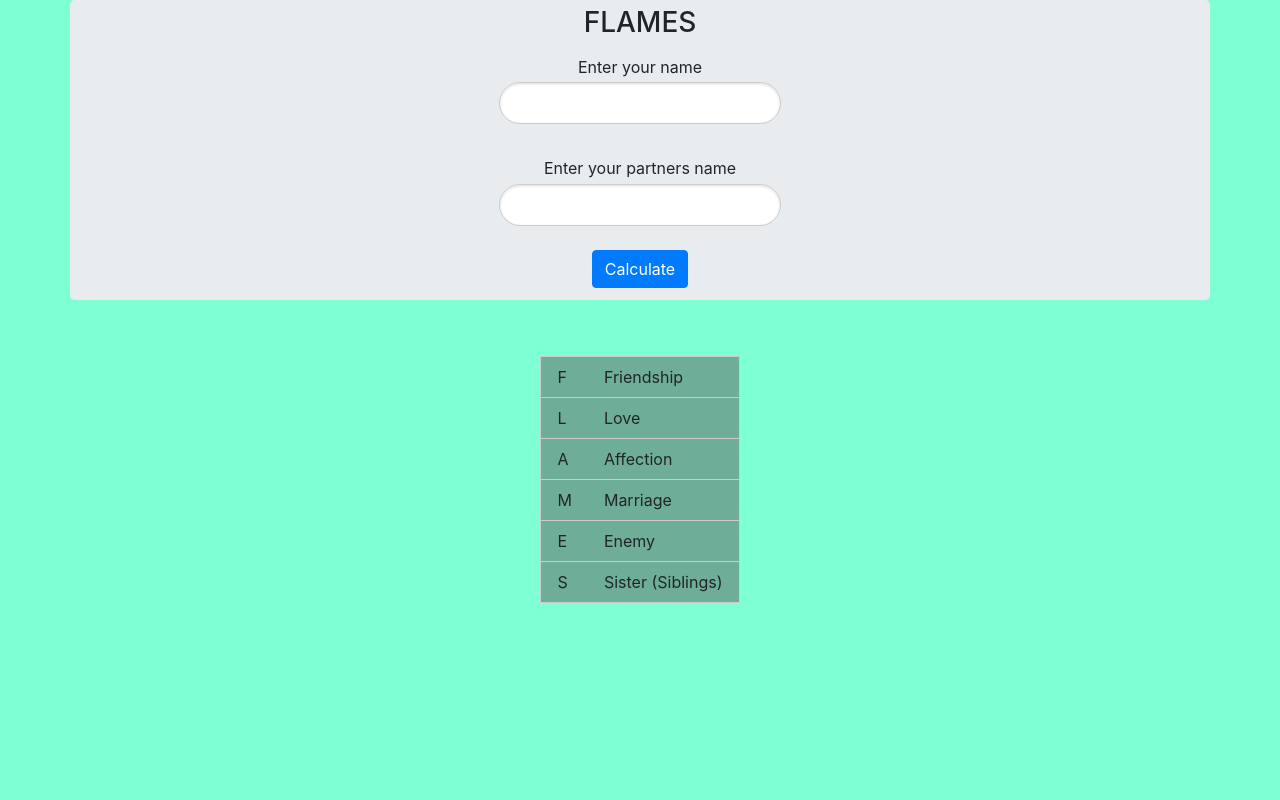
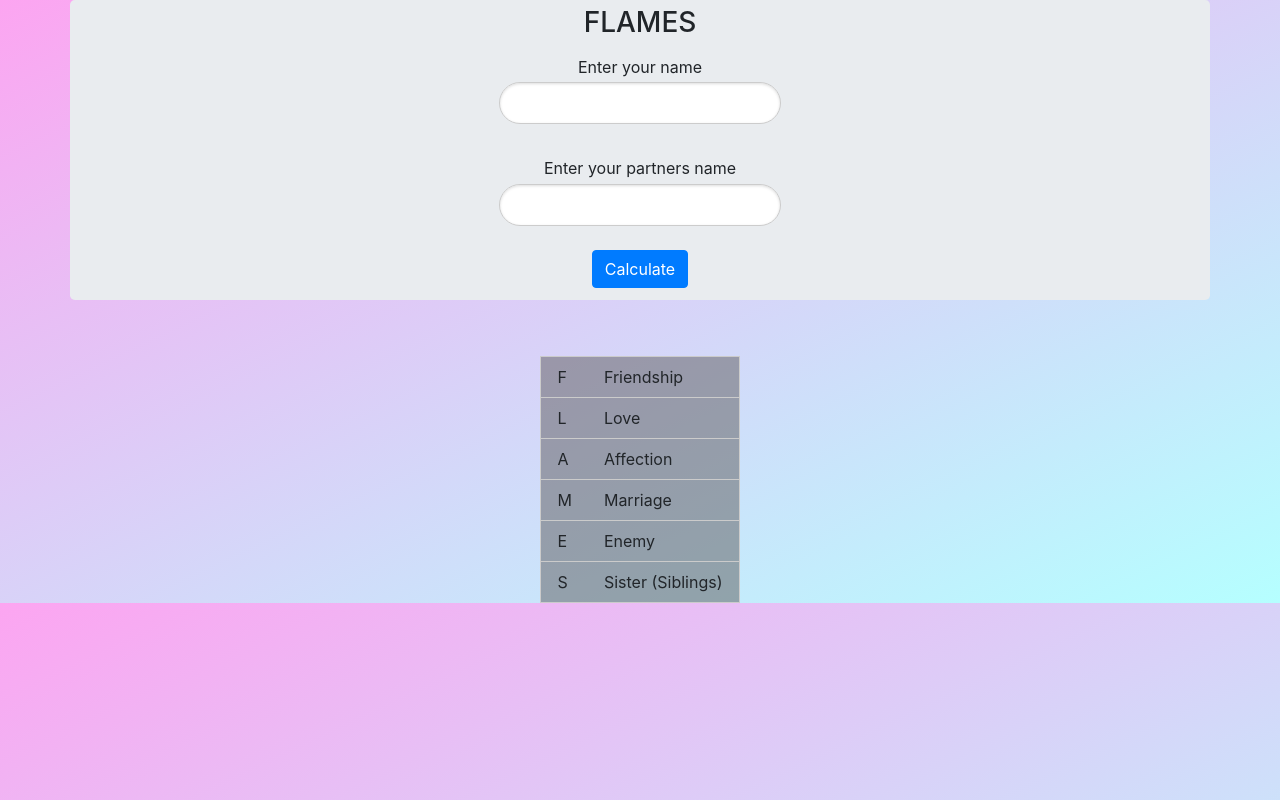
Before and after one commit to Hemanthhh/flames, a Django app: page / in a window 1280 px wide. Run offline with Django 3.2, Linux system fonts and the light colour scheme; some libraries are stand-ins or nearby versions.

Commit message:
background update

```diff
--- a/flames/templates/flames.html
+++ b/flames/templates/flames.html
@@ -10,11 +10,8 @@
     <link rel="stylesheet" href="https://unpkg.com/purecss@1.0.0/build/pure-min.css" integrity="sha384-nn4HPE8lTHyVtfCBi5yW9d20FjT8BJwUXyWZT9InLYax14RDjBj46LmSztkmNP9w" crossorigin="anonymous">
     <link rel="stylesheet" href="https://maxcdn.bootstrapcdn.com/bootstrap/4.0.0/css/bootstrap.min.css" integrity="sha384-Gn5384xqQ1aoWXA+058RXPxPg6fy4IWvTNh0E263XmFcJlSAwiGgFAW/dAiS6JXm" crossorigin="anonymous">
     <style>
-        .button-warning {
-            background: rgb(223, 117, 20);
-        }
         body{
-            background-color: aquamarine;
+            background: linear-gradient(to bottom right, #FCA5F1, #b5ffff)
         }
         tbody{
             background-color: rgba(95, 92, 92, 0.5);
```
